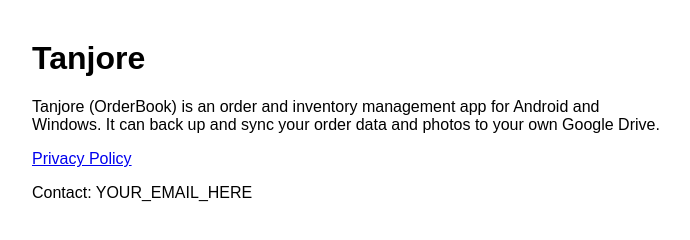
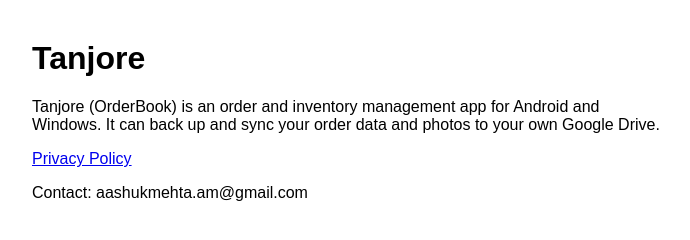
Before and after one commit to aashukmehta/aashukmehta.github.io, a plain HTML site: page index.html in a window 1280 px wide. Shown: the whole page, without its empty margins (288-978 px from the left). Drawn offline with Linux system fonts and the light colour scheme.

Commit message:
Update index.html

```diff
--- a/index.html
+++ b/index.html
@@ -9,6 +9,6 @@
   <h1>Tanjore</h1>
   <p>Tanjore (OrderBook) is an order and inventory management app for Android and Windows. It can back up and sync your order data and photos to your own Google Drive.</p>
   <p><a href="privacy.html">Privacy Policy</a></p>
-  <p>Contact: YOUR_EMAIL_HERE</p>
+  <p>Contact: aashukmehta.am@gmail.com</p>
 </body>
 </html>
```
